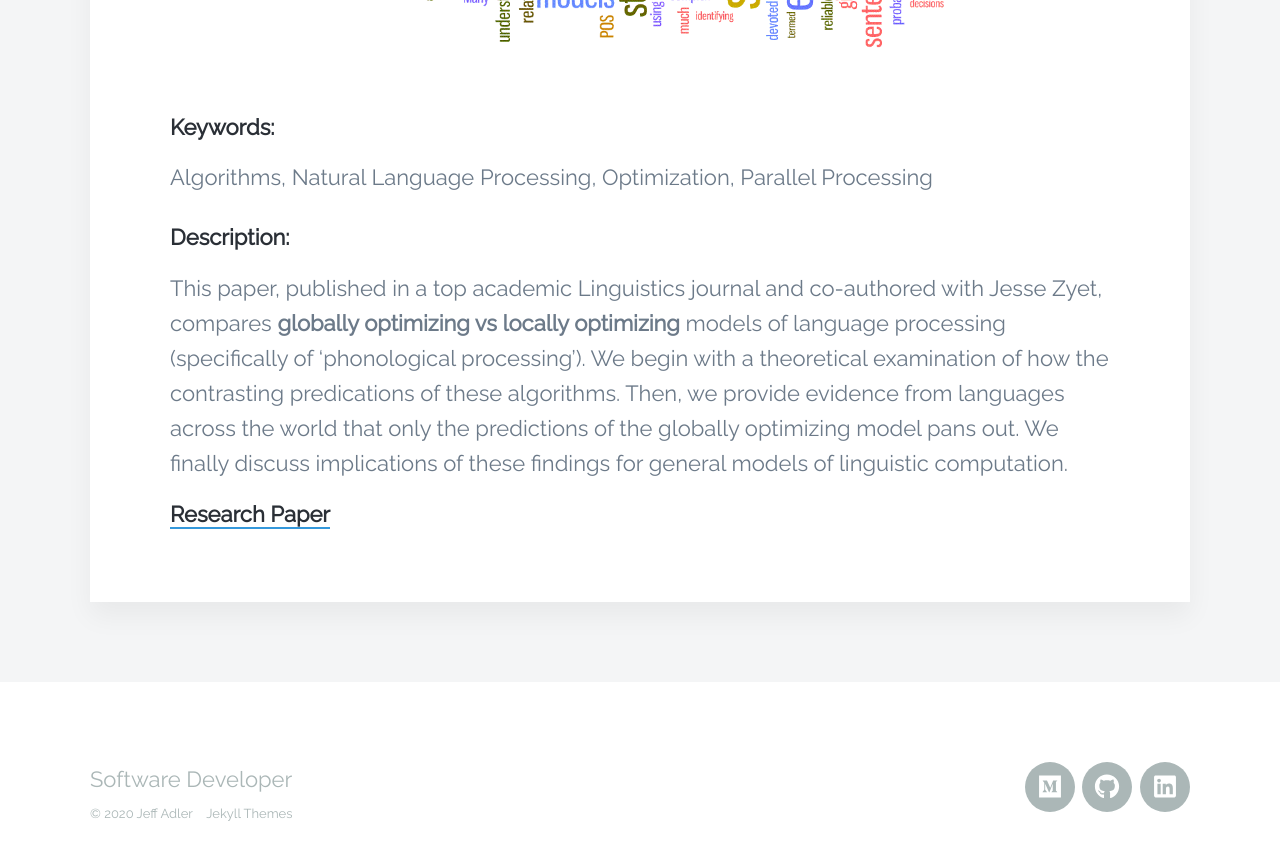
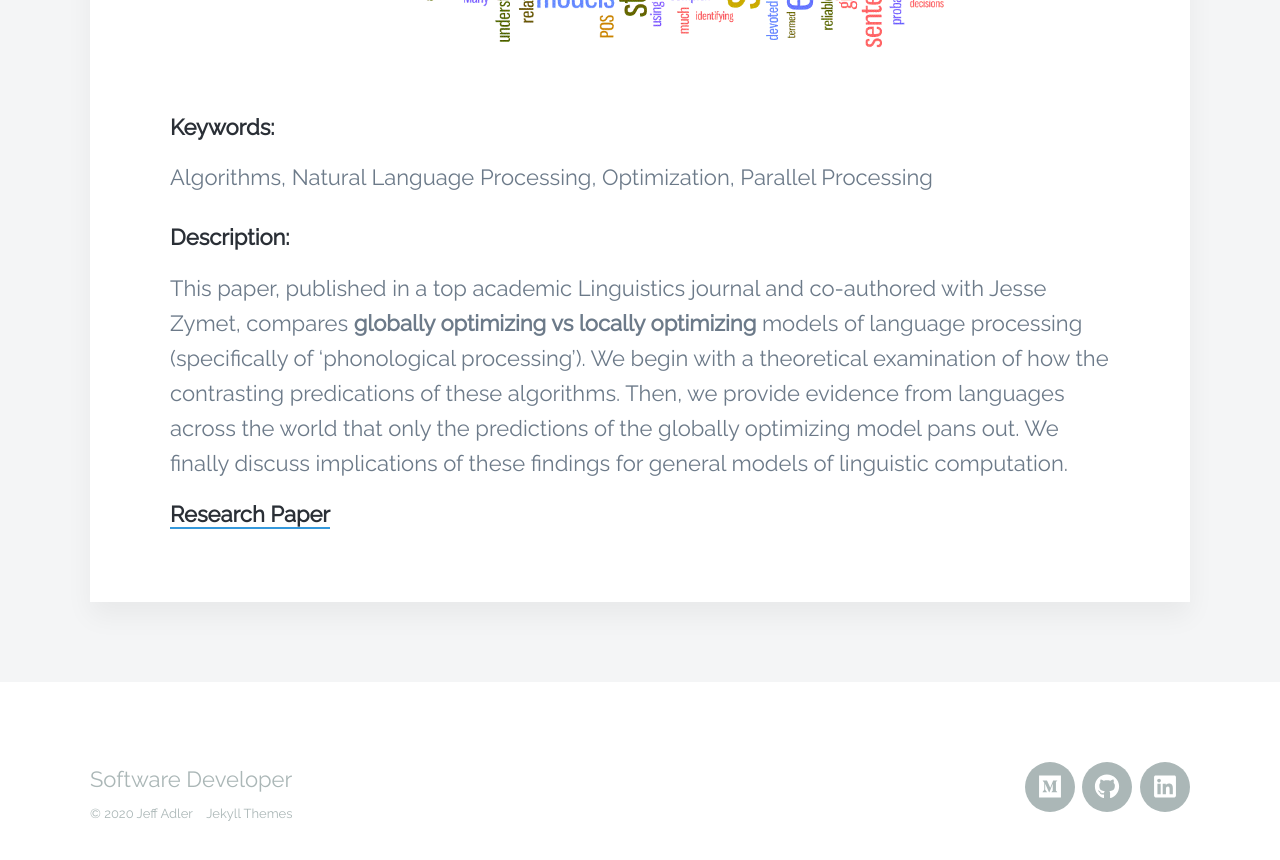
Before and after one commit to Jeff-Adler/Jeff-Adler.github.io, a Jekyll site: the page built from _projects/2020-08-14-parallelism-paper.md, in a window 1280 px wide and 900 px high, scrolled down 1056 px. Shown: the top 860 px of the window. Built offline with Jekyll 4.4.1, drawn with Linux system fonts in a browser that asks for light colours; nearby versions of some CDN libraries.

```diff
--- a/_projects/2020-08-14-parallelism-paper.md
+++ b/_projects/2020-08-14-parallelism-paper.md
@@ -10,6 +10,6 @@ featured_image: "/images/demo/parallel_arrows.jpg"
 
 <h4>Keywords:</h4> Algorithms, Natural Language Processing, Optimization, Parallel Processing
 
-<h4>Description:</h4> This paper, published in a top academic Linguistics journal and co-authored with Jesse Zyet, compares <strong>globally optimizing vs locally optimizing</strong> models of language processing (specifically of 'phonological processing'). We begin with a theoretical examination of how the contrasting predications of these algorithms. Then, we provide evidence from languages across the world that only the predictions of the globally optimizing model pans out. We finally discuss implications of these findings for general models of linguistic computation.
+<h4>Description:</h4> This paper, published in a top academic Linguistics journal and co-authored with Jesse Zymet, compares <strong>globally optimizing vs locally optimizing</strong> models of language processing (specifically of 'phonological processing'). We begin with a theoretical examination of how the contrasting predications of these algorithms. Then, we provide evidence from languages across the world that only the predictions of the globally optimizing model pans out. We finally discuss implications of these findings for general models of linguistic computation.
 
 <a href="https://link.springer.com/article/10.1007/s11049-020-09478-8">Research Paper</a>
```
Also changed, not shown: _projects/2020_09_13_FeelingsOverflow.md (+2 -0 lines).
